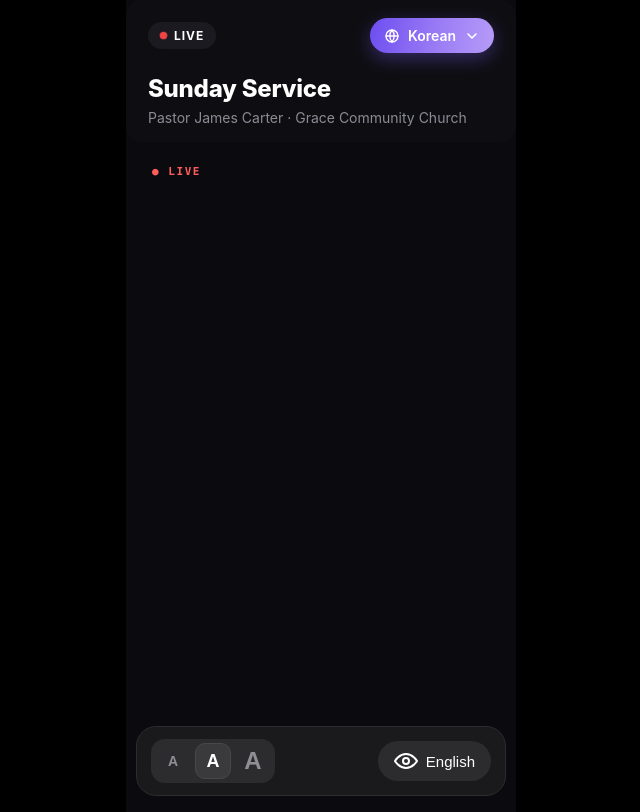
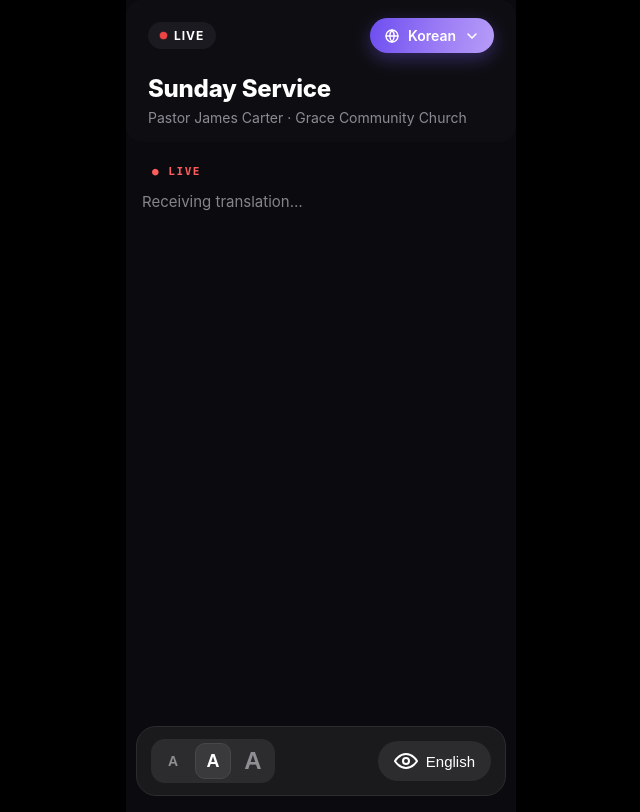
Before and after one commit to chaneul/worshiponair-translator, a React app: page / in a window 1280 px wide. Shown: the whole page, without its empty margins (319-959 px from the left). Built offline with nearby package versions, Linux system fonts and the light colour scheme.

Commit message:
Fix children placement in LiveTranslationDisplay

```diff
--- a/src/features/translation/LiveTranslationDisplay.tsx
+++ b/src/features/translation/LiveTranslationDisplay.tsx
@@ -1,3 +1,4 @@
+import { Fragment } from "react";
 import { useAutoScroll } from "./useAutoScroll";
 import { useTextSize } from "../../shared/lib/TextSizeContext";
 import { useShowOriginal } from "../../shared/lib/ShowOriginalContext";
@@ -18,32 +19,30 @@ export default function LiveTranslationDisplay({
   const { size } = useTextSize();
   const { showOriginal } = useShowOriginal();
 
+  const lastIndex = originalLines.length - 1;
+
   return (
     <div className={`text-display -${size}`} ref={containerRef}>
-      {lines.map((line, index) => (
-        <p key={index} className="divider">
-          {showOriginal && (
-            <span className="original-container">
-              <span className="original-badge">EN</span>
-              <span className="original-text"> {originalLines[index]}</span>
-            </span>
-          )}
-          {line}
-        </p>
-      ))}
-      {children}
-      {showOriginal && originalLines.length > lines.length && (
-        <>
-          {originalLines.slice(lines.length).map((original, index) => (
-            <p key={`extra-${lines.length + index}`} className="divider">
+      {originalLines.map((originalLine, index) => (
+        <Fragment key={index}>
+          {index === lastIndex && children}
+          <p className="divider">
+            {showOriginal && originalLines[index] && (
               <span className="original-container">
                 <span className="original-badge">EN</span>
-                <span className="original-text"> {original}</span>
+                <span className="original-text"> {originalLine}</span>
               </span>
-            </p>
-          ))}
-        </>
-      )}
+            )}
+            {!showOriginal && !lines[index] && (
+              <span className="original-container">
+                <span className="original-text"> Receiving translation… </span>
+              </span>
+            )}
+            {lines[index]}
+          </p>
+        </Fragment>
+      ))}
+      {originalLines.length === 0 && children}
     </div>
   );
 }
```
